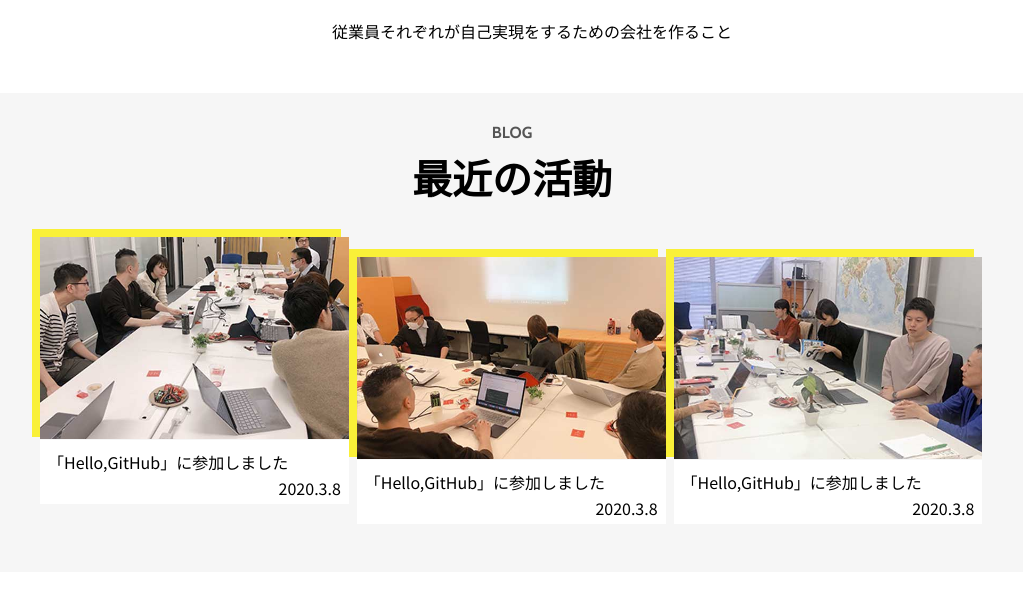
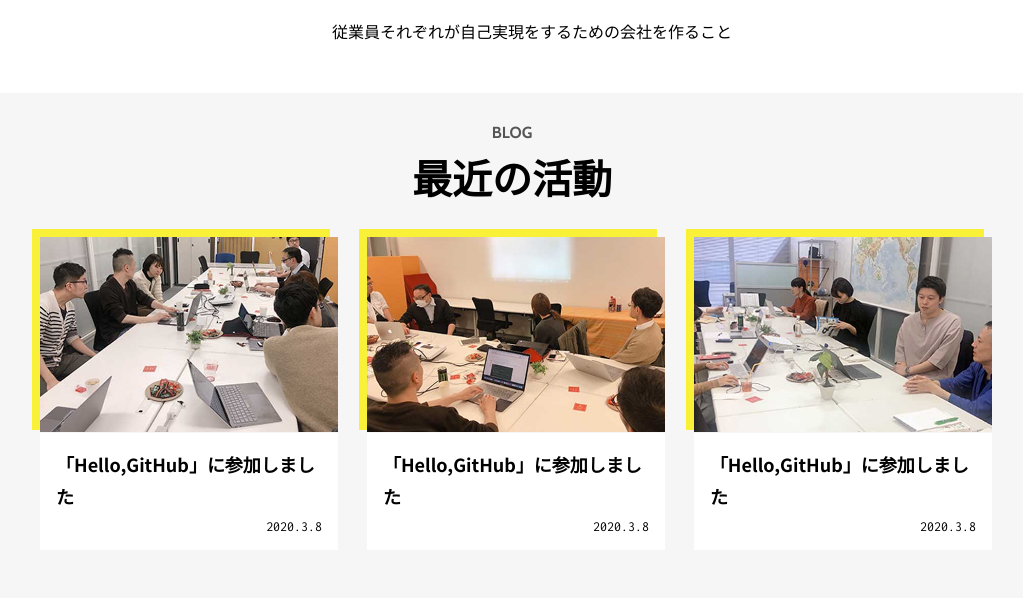
Before and after one commit to kensukegoto/self-appeal, a PHP site: page / in a window 1280 px wide. Shown: the part 1979-2577 px from the top of the page, without its empty margins (128-1151 px from the left). Before the commit the page ends 2495 px from the top, so only its background shows below. Run offline with PHP 8.4, Linux system fonts and the light colour scheme.

Commit message:
追加：blogのスタイル（タブレット・PC）＋日付用のフォント追加

```diff
--- a/__dev/sass/component/_c-blog.scss
+++ b/__dev/sass/component/_c-blog.scss
@@ -10,11 +10,19 @@
   }
 
   @include media(m){
-    width: 50%;
+    width: calc(50% - (16px / 2));
+    &:nth-child(-n + 2){
+      margin-top: 0;
+    }
   }
   @include media(l){
-    width: 33%;
+    width: calc(33% - (16px * 2) / 3 );
+    &::last-child{
+      width: calc(34% - (16px * 2) / 3 );
+    }
+    margin-top: 0;
   }
+
   &__img{
     &::before{
       content: "";
@@ -33,14 +41,27 @@
   &__txt{
     background-color: color(wh);
     padding: 8px;
+    padding-bottom: 16px;
+    @include media(l){
+      padding: 16px;
+    }
   }
   &__title{
     line-height: 1.75;
+    font-weight: bold;
+    @include media(l){
+      font-size: 1.8rem;
+    }
   }
   &__date{
+    @include date;
     padding-top: 4px;
     text-align: right;
     display: block;
+    font-size: 1.4rem;
+    @include media(l){
+      padding-top: 8px;
+    }
   }
 
 }
--- a/__dev/sass/foundation/_mixin.scss
+++ b/__dev/sass/foundation/_mixin.scss
@@ -1,10 +1,14 @@
-@import url('https://fonts.googleapis.com/css?family=Cabin:400,700|Martel:800|Noto+Sans+JP:400,700&display=swap');
+@import url('https://fonts.googleapis.com/css?family=Cabin:400,700|Martel:800|Noto+Sans+JP:400,700|Inconsolata&display=swap');
+
 
 @mixin english{
   font-family: 'Cabin', sans-serif;
 }
 @mixin number{
   font-family: 'Martel', serif;
+}
+@mixin date {
+  font-family: 'Inconsolata', monospace;
 }
 
 $breakpoints: (
--- a/__dev/sass/module/_m-blogs.scss
+++ b/__dev/sass/module/_m-blogs.scss
@@ -1,4 +1,5 @@
 .m-blogs{
   display: flex;
   flex-wrap: wrap;
+  justify-content: space-between;
 }
--- a/css/index.css
+++ b/css/index.css
@@ -5,7 +5,7 @@ Last Updated: 2010-09-17
 Author: Richard Clark - http://richclarkdesign.com
 Twitter: @rich_clark
 */
-@import url("https://fonts.googleapis.com/css?family=Cabin:400,700|Martel:800|Noto+Sans+JP:400,700&display=swap");
+@import url("https://fonts.googleapis.com/css?family=Cabin:400,700|Martel:800|Noto+Sans+JP:400,700|Inconsolata&display=swap");
 html, body, div, span, object, iframe,
 h1, h2, h3, h4, h5, h6, p, blockquote, pre,
 abbr, address, cite, code,
@@ -409,14 +409,18 @@ body {
 .c-blog__txt {
   background-color: #fff;
   padding: 8px;
+  padding-bottom: 16px;
 }
 .c-blog__title {
   line-height: 1.75;
+  font-weight: bold;
 }
 .c-blog__date {
+  font-family: "Inconsolata", monospace;
   padding-top: 4px;
   text-align: right;
   display: block;
+  font-size: 1.4rem;
 }
 .m-skills {
   display: flex;
@@ -432,6 +436,7 @@ body {
 .m-blogs {
   display: flex;
   flex-wrap: wrap;
+  justify-content: space-between;
 }
 
 .u-mt0 {
@@ -1469,7 +1474,10 @@ body {
     margin-top: 0;
   }
   .c-blog {
-    width: 50%;
+    width: calc(50% - (16px / 2));
+  }
+  .c-blog:nth-child(-n+2) {
+    margin-top: 0;
   }
   .m-skills .c-skill {
     width: calc(33% - (16px * 2)/3);
@@ -2631,7 +2639,20 @@ body {
     margin-top: 16px;
   }
   .c-blog {
-    width: 33%;
+    width: calc(33% - (16px * 2) / 3 );
+    margin-top: 0;
+  }
+  .c-blog::last-child {
+    width: calc(34% - (16px * 2) / 3 );
+  }
+  .c-blog__txt {
+    padding: 16px;
+  }
+  .c-blog__title {
+    font-size: 1.8rem;
+  }
+  .c-blog__date {
+    padding-top: 8px;
   }
   .m-gnavi__lists__content {
     display: flex;
```
